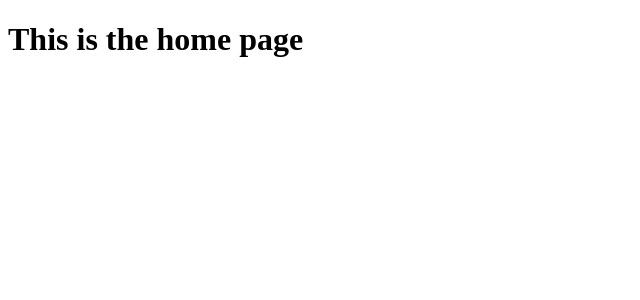
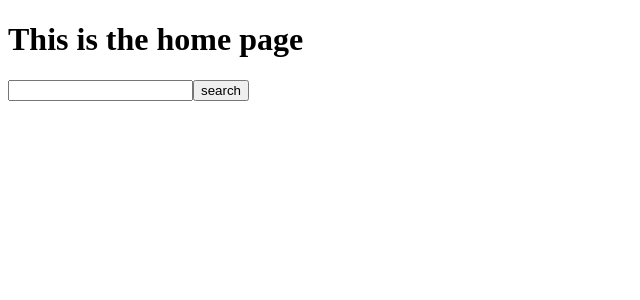
Before and after one commit to ChocoDream/Market-bidding-site, a Vue app in the folder src/main/resources/frontend/: page / in a window 1280 px wide. Shown: the top 300 px of the page, without its empty margins (0-640 px from the left). Built offline with nearby package versions, Linux system fonts and the light colour scheme.

Commit message:
Added Search.vue

```diff
--- /dev/null
+++ b/src/main/resources/frontend/src/components/home-page/Search.vue
@@ -0,0 +1,19 @@
+<template>
+  <div class="search-wrapper">
+    <form >
+      <input id="search-field" type="text">
+      <button id="search">search</button>
+    </form>
+  </div>
+</template>
+
+<script>
+import { Vue, Component } from "vue-property-decorator";
+
+@Component
+export default class Search extends Vue {
+
+}
+</script>
+
+<style lang="scss" scoped></style>
--- a/src/main/resources/frontend/src/views/Home.vue
+++ b/src/main/resources/frontend/src/views/Home.vue
@@ -1,13 +1,19 @@
 <template>
   <div class="home-page">
     <h1>This is the home page</h1>
+    <Search />
   </div>
 </template>
 
 <script>
 import { Component, Vue } from "vue-property-decorator";
+import Search from "../components/home-page/Search";
 
-@Component
+@Component({
+  components: {
+    Search,
+  },
+})
 export default class Home extends Vue {}
 </script>
 
```
